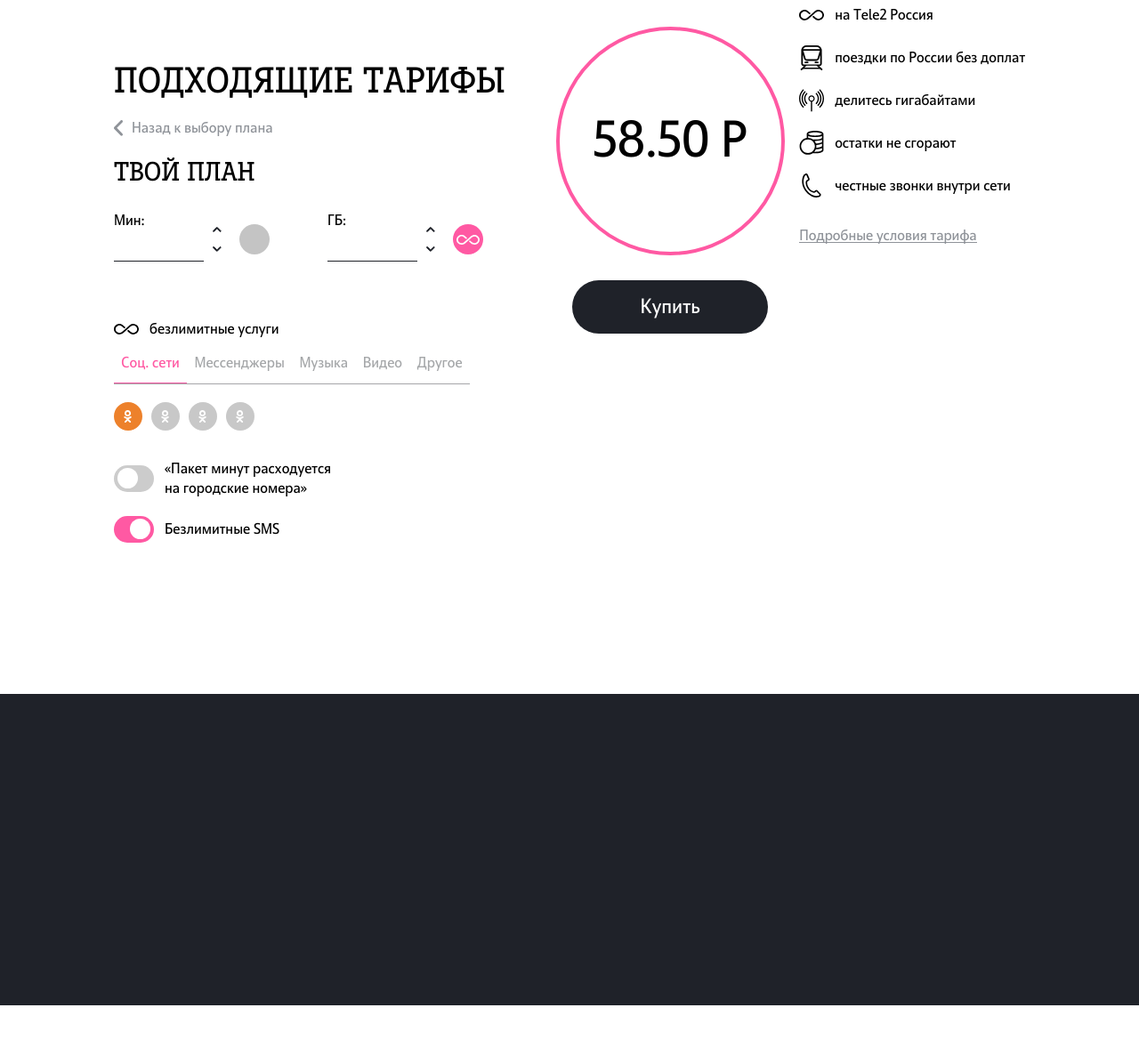
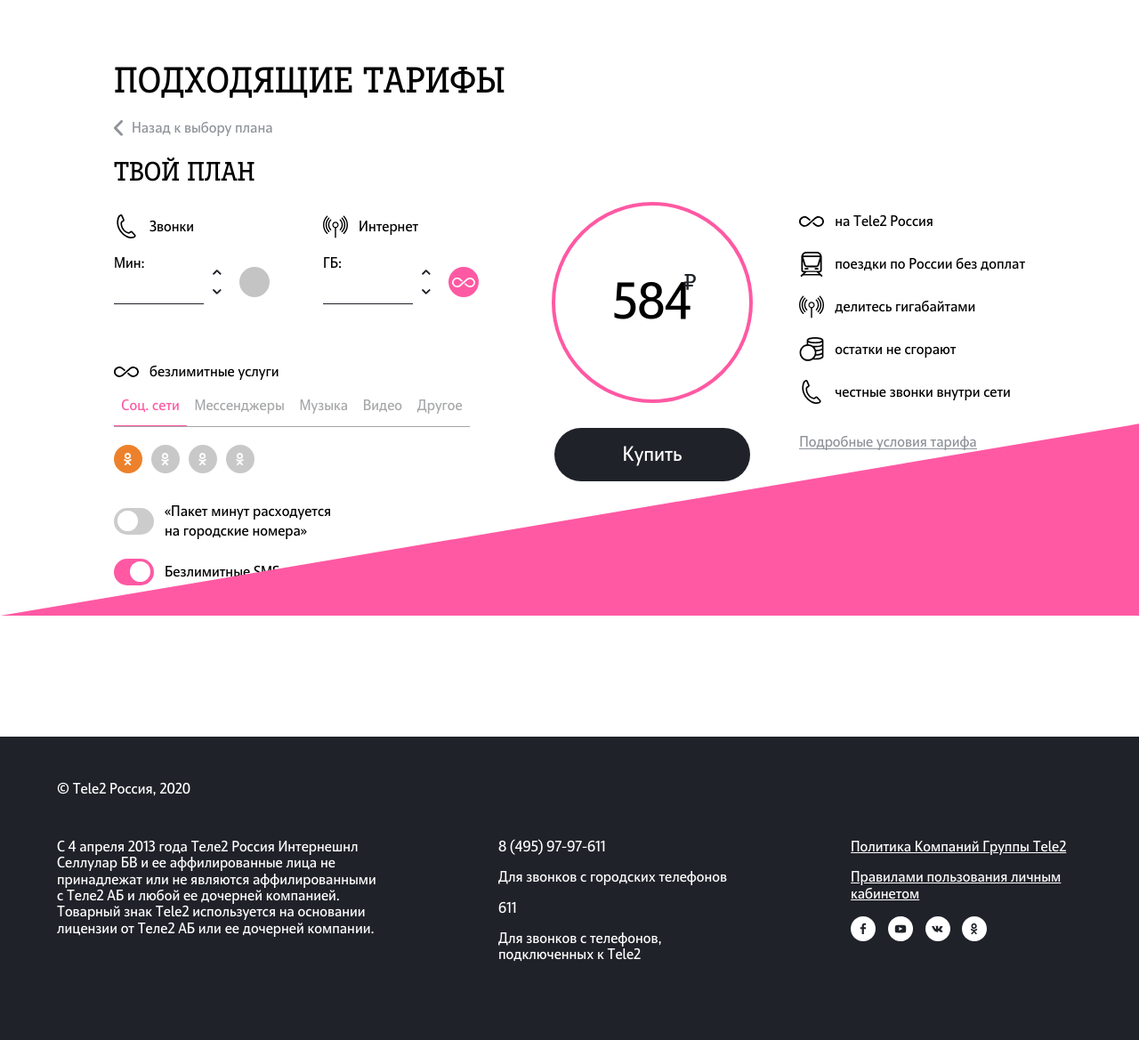
Before and after one commit to obitobi/tele2Hackathon, a plain HTML site: page main.html in a window 1280 px wide. Shown: the part 77-1246 px from the top of the page at 89% size. Before the commit the page ends 1207 px from the top, so only its background shows below. Drawn offline with Linux system fonts and the light colour scheme.

Commit message:
feat: add design

```diff
--- a/main.css
+++ b/main.css
@@ -86,15 +86,19 @@
 }
 
 .main {
+  position: relative;
+  overflow: hidden;
+}
+
+.main__box {
   width: 80%;
-  margin: auto;
+  margin: 60px auto 100px;
   display: flex;
   justify-content: space-between;
+  align-items: center;
 }
 
-.column__one {
-  margin: 60px 0 100px;
-}
+/* .column__one {} */
 
 .main__tariff {
   display: flex;
@@ -147,47 +151,22 @@
   margin-bottom: 60px;
 }
 
-.popup__metric-container_main {
-  margin-bottom: 0;
-  margin-right: 65px;
+.popup__metric-column {
+  display: flex;
+  flex-direction: column;
+  margin-right: 60px;
 }
 
-/* НАЧАЛО БЛОК plan-info*/
-.plan-info__list {
-  list-style: none;
-  padding: 0;
-  margin: 0;
+.popup__metric-column:last-of-type {
+  margin-right: 0;
 }
 
-.plan-info__icon {
-  width: 28px;
-  height: 28px;
-  margin-right: 12px;
+.popup__metric-container_main {
+  margin: 0
 }
 
-.plan-info__text {
-  padding: 0;
-  margin: 0 0 20px 0;
-  display: flex;
-  align-items: center;
-  font-size: 16px;
-  line-height: 22px;
-}
 
-.plan-info__link {
-  color: #8F9399;
-  line-height: 0.85;
-  text-decoration: none;
-  border-bottom: 1px solid #8F9399;
-  display: inline-block;
-  line-height: 0.85;
-  margin-top: 15px;
-}
-
-/* КОНЕЦ БЛОК plan-info*/
-
-
-/**/
+/*БЛОК безлимит*/
 .unlimited__title {
   padding: 0;
   margin: 0 0 15px 0;
@@ -313,3 +292,58 @@ input:checked+.unlimited__slider:before {
 }
 
 /*КОНЕЦ ЧЕКБОКСЫ*/
+/*Конец блок безлимит*/
+
+/**/
+.popup__price {
+
+  width: 226px;
+  height: 226px;
+}
+
+/**/
+
+/* НАЧАЛО БЛОК plan-info*/
+.plan-info__list {
+  list-style: none;
+  padding: 0;
+  margin: 0;
+}
+
+.plan-info__icon {
+  width: 28px;
+  height: 28px;
+  margin-right: 12px;
+}
+
+.plan-info__text {
+  padding: 0;
+  margin: 0 0 20px 0;
+  display: flex;
+  align-items: center;
+  font-size: 16px;
+  line-height: 22px;
+}
+
+.plan-info__link {
+  color: #8F9399;
+  line-height: 0.85;
+  text-decoration: none;
+  border-bottom: 1px solid #8F9399;
+  display: inline-block;
+  line-height: 0.85;
+  margin-top: 15px;
+}
+
+/* КОНЕЦ БЛОК plan-info*/
+
+.triangle {
+  background-image: url(./images/triangle.svg);
+  background-repeat: no-repeat;
+  width: 109%;
+  height: 45%;
+  position: absolute;
+  bottom: 0;
+  left: 0;
+  background-size: contain;
+}
--- a/main.html
+++ b/main.html
@@ -44,13 +44,16 @@
       </div>
     </header>
     <main class="main">
-
+      <div class="main__box">
         <div class="column__one">
           <h1 class="main__title">Подходящие тарифы</h1>
           <a href="./index.html" class="bot-link"> <img src="./images/arrow-left.svg" alt="стрелочка вправо" class="bot-link__arrow"> Назад к выбору плана</a>
           <h2 class="main__subtitle">Твой план</h2>
           <div class="popup__metric">
+            <div class="popup__metric-column">
+              <p class="plan-info__text"><img src="./images/phone.svg" alt="иконка" class="plan-info__icon">Звонки</p>
               <div class="popup__metric-container popup__metric-container_main">
+
                 <label for="minInput">Мин:
                   <input type="text" class="popup__input" id="minInput">
                 </label>
@@ -60,6 +63,9 @@
                 </div>
                 <img src="./images/inf-grey.svg" alt="" class="popup__infinite-btn">
               </div>
+            </div>
+            <div class="popup__metric-column">
+              <p class="plan-info__text"><img src="./images/connect.svg" alt="иконка" class="plan-info__icon">Интернет</p>
               <div class="popup__metric-container popup__metric-container_main">
                 <label for="gbInput">ГБ:
                   <input type="text" class="popup__input" id="gbInput">
@@ -69,6 +75,7 @@
                   <img src="./images/down-arrow.svg" alt="" class="popup__down-arrow">
                 </div>
                 <img src="./images/inf-pink.svg" alt="" class="popup__infinite-btn">
+              </div>
             </div>
 
           </div>
@@ -111,7 +118,8 @@
 
         <div class="popup__main-info">
           <div class="popup__price">
-          <p class="popup__price-value">58.50 P</p>
+            <p class="popup__price-value">584</p>
+            <img src="./images/currency.svg" alt="" class="popup__currency">
           </div>
           <button aria-label="Купить" type="button" class="popup__buy-button">Купить</button>
         </div>
@@ -137,11 +145,39 @@
           </ul>
           <a href="#" class="plan-info__link">Подробные условия тарифа</a>
         </div>
-
+      </div>
+      <div class="triangle"></div>
 
     </main>
     <footer class="footer">
+      <div class="footer_wrap">
+        <p class="footer__tele2">&copy; Tele2 Россия, 2020</p>
+        <div class="footer__columns">
+          <div class="footer__column footer__column_content_about">
+            <p class="footer__text">С 4 апреля 2013 года Теле2 Россия Интернешнл Селлулар БВ и ее аффилированные лица не
+              принадлежат или не являются аффилированными с Теле2 АБ и любой ее дочерней компанией. Товарный знак Tele2
+              используется на основании лицензии от Теле2 АБ или ее дочерней компании.</p>
+          </div>
+          <div class="footer__column footer__column_content_telephone">
+            <p class="footer__column-phone">8 (495) 97-97-611</p>
+            <p class="footer__column-phone">Для звонков с городских телефонов</p>
+            <p class="footer__column-phone">611</p>
+            <p class="footer__column-phone">Для звонков с телефонов, подключенных к Tele2</p>
+          </div>
+          <div class="footer__column footer__column_content_social">
+            <p class="footer__column_social">Политикa Компаний Группы Tele2</p>
+            <p class="footer__column_social">Правилами пользования личным кабинетом</p>
 
+            <ul class="footer__column-links">
+              <li class="footer__list-item"><a href="#" target="_blank" class="footer__link opacity"><img src="images/facebook.svg" alt="Facebook" class="footer__social-icon"></a></li>
+              <li class="footer__list-item"><a href="#" target="_blank" class="footer__link opacity"><img src="images/youtube.svg" alt="youtube" class="footer__social-icon"></a></li>
+              <li class="footer__list-item"><a href="#" target="_blank" class="footer__link opacity"><img src="images/vk.svg" alt="vk" class="footer__social-icon"></a></li>
+              <li class="footer__list-item"><a href="#" target="_blank" class="footer__link opacity"><img src="images/ok2.svg" alt="ok" class="footer__social-icon"></a></li>
+            </ul>
+
+          </div>
+        </div>
+      </div>
     </footer>
   </div>
 
@@ -155,7 +191,7 @@
       </div>
     </li>
   </template>
-  <script type="module" src="index.js"></script>
+  <script type="module" src="main.js"></script>
 </body>
 
 </html>
```
Also changed, not shown: images/traingle.svg (added), images/triangle.svg (added). Lines whose indentation alone changed are shown as unchanged.
